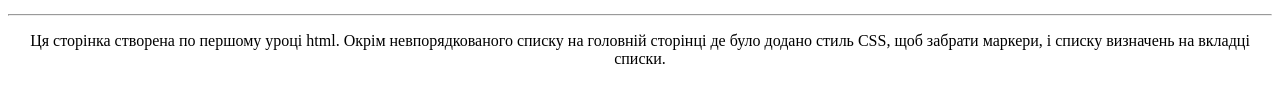
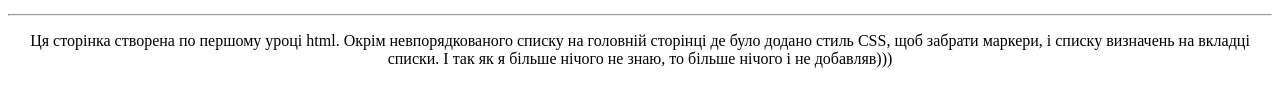
Before and after one commit to yaroslavgelem/yaroslavgelem.github.io, a plain HTML site: page index.html in a window 1280 px wide. Shown: the part 170-276 px from the top of the page. Drawn offline with Linux system fonts and the light colour scheme.

Commit message:
Homework Lesson 1 new

```diff
--- a/index.html
+++ b/index.html
@@ -27,7 +27,8 @@
 			<hr>
 			<p>
 				Ця сторінка створена по першому уроці html. Окрім невпорядкованого списку на головній сторінці
-				де було додано стиль CSS, щоб забрати маркери, і списку визначень на вкладці списки.
+				де було додано стиль CSS, щоб забрати маркери, і списку визначень на вкладці списки. І так як
+				я більше нічого не знаю, то більше нічого і не добавляв)))
 			</p>
 		</div>
 	</body>
```
